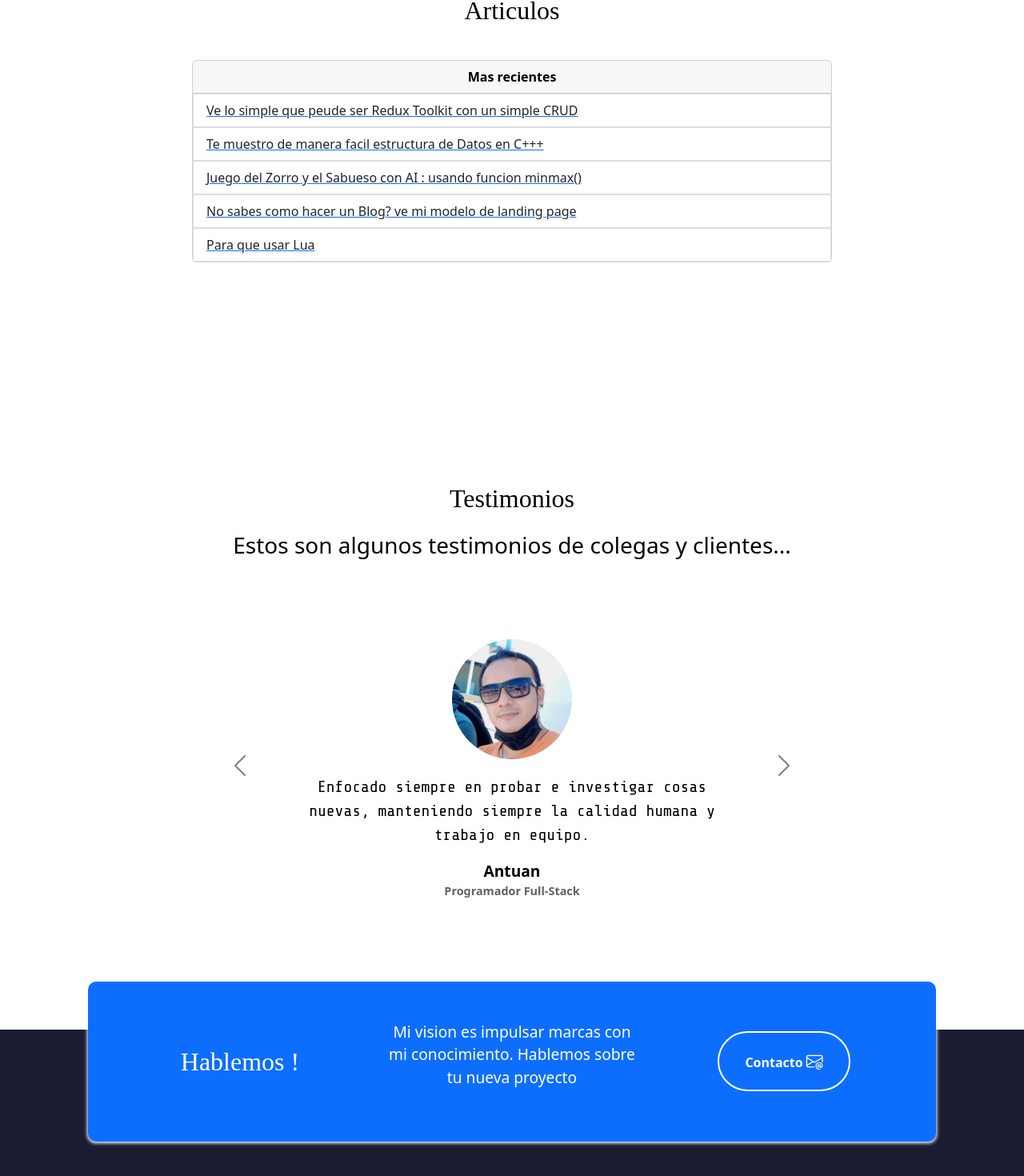
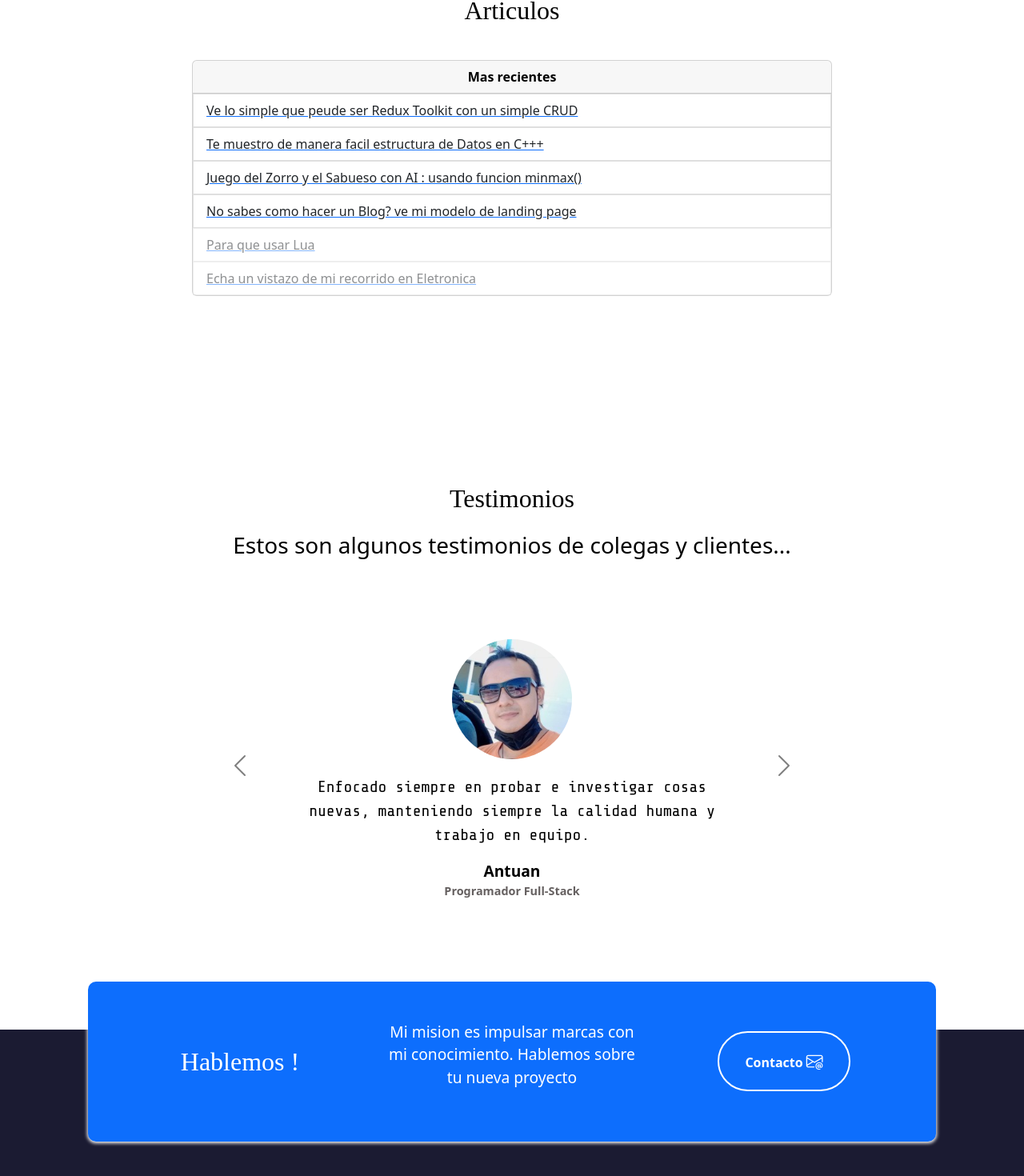
Before and after one commit to AgredaLuis/LuisAgreda-dev, a React (Vite) app: page / in a window 1280 px wide. Shown: the part 2719-4189 px from the top of the page at 80% size. Built offline with nearby package versions, Linux system fonts and the light colour scheme; a web font is replaced by a local one.

Commit message:
arreglo links en la seccion de articulos

```diff
--- a/src/container/Articles/Articles.jsx
+++ b/src/container/Articles/Articles.jsx
@@ -30,8 +30,11 @@ const Articles = () => {
             <a href="https://agredaluis.github.io/Landing-Page-Fazt/" target="_blank" rel="noopener noreferrer">
               <li className="list-group-item">No sabes como hacer un Blog? ve mi modelo de landing page</li>
             </a>
-            <a href="" target="_blank" rel="noopener noreferrer">
+            <a href="#" className="deshabilitado" target="_blank" rel="noopener noreferrer">
               <li className="list-group-item">Para que usar Lua</li>
+            </a>
+            <a href="#" className="deshabilitado" target="_blank" rel="noopener noreferrer">
+              <li className="list-group-item">Echa un vistazo de mi recorrido en Eletronica</li>
             </a>
           </ul>
       </motion.div>
--- a/src/container/Articles/Articles.scss
+++ b/src/container/Articles/Articles.scss
@@ -14,6 +14,11 @@
     color: black;
   }
 
+  .deshabilitado{
+    pointer-events: none;
+    opacity: 0.5;
+  }
+
   a li:hover {
     font-weight: bold;
   }
--- a/src/container/Contact/Contact.jsx
+++ b/src/container/Contact/Contact.jsx
@@ -13,7 +13,7 @@ const Contact = () => {
           <div className="row">
             <div className="col-12 col-md-4 seccion-titulo">Hablemos !</div>
             <div className="col-12 col-md-4 descripcion">
-              Mi vision es impulsar marcas con mi conocimiento. Hablemos sobre tu nueva proyecto
+              Mi mision es impulsar marcas con mi conocimiento. Hablemos sobre tu nueva proyecto
             </div>
             <div className="col-12 col-md-4">
               <a href="mailto:luis.agreda98@gmail.com">
```
